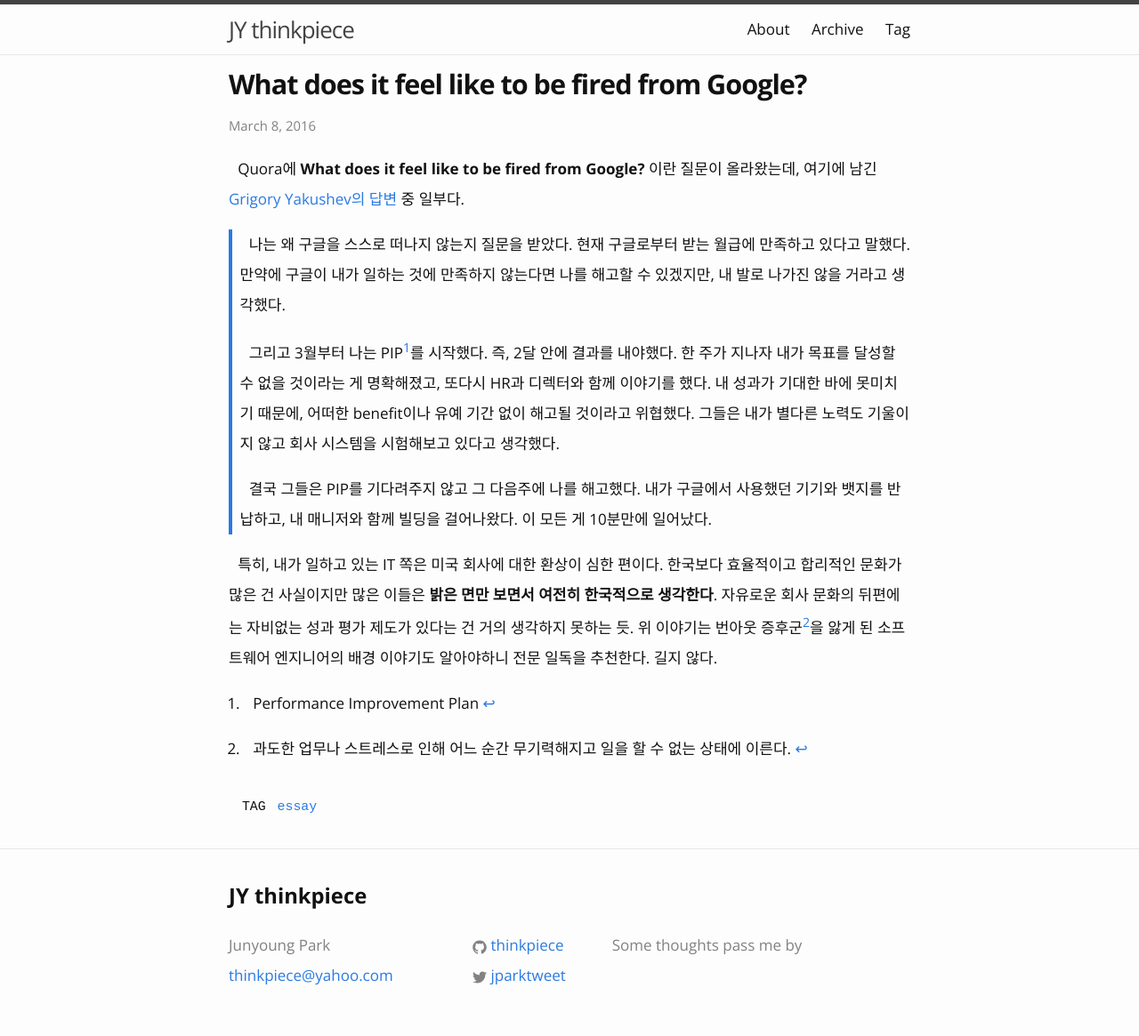
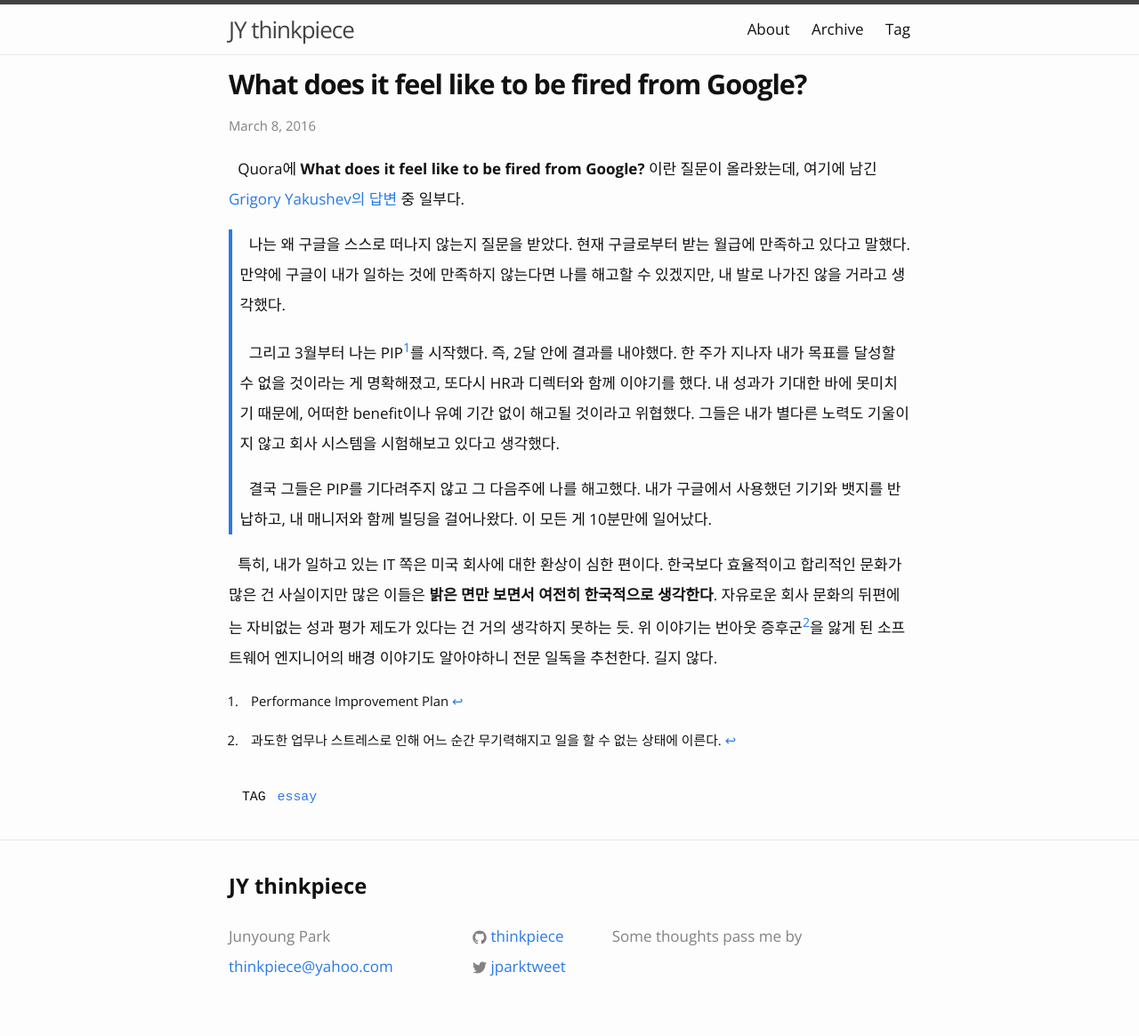
Before and after one commit to thinkpiece/thinkpiece.github.com, a Jekyll site: the page built from _posts/2016-03-08-an-illusion-about-working-in-US.md, in a window 1280 px wide. Shown: the whole page at 89% size. Built offline with Jekyll 4.4.1, drawn with Linux system fonts in a browser that asks for light colours; comment, search, counter and statistics services are not loaded.

Commit message:
footnote added

```diff
--- a/_sass/_base.scss
+++ b/_sass/_base.scss
@@ -85,8 +85,11 @@ ul, ol {
     margin-left: $spacing-unit;
 }
 
-ul li, ol li {
-    margin-bottom: 0;
+li {
+    > ul,
+    > ol {
+         margin-bottom: 0;
+    }
 }
 
 /**
--- a/_sass/_layout.scss
+++ b/_sass/_layout.scss
@@ -242,3 +242,8 @@
     display:inline;
     padding:0 4px;
 }
+
+.footnotes {
+    font-size: $small-font-size;
+    margin-bottom: 0;
+}
```
